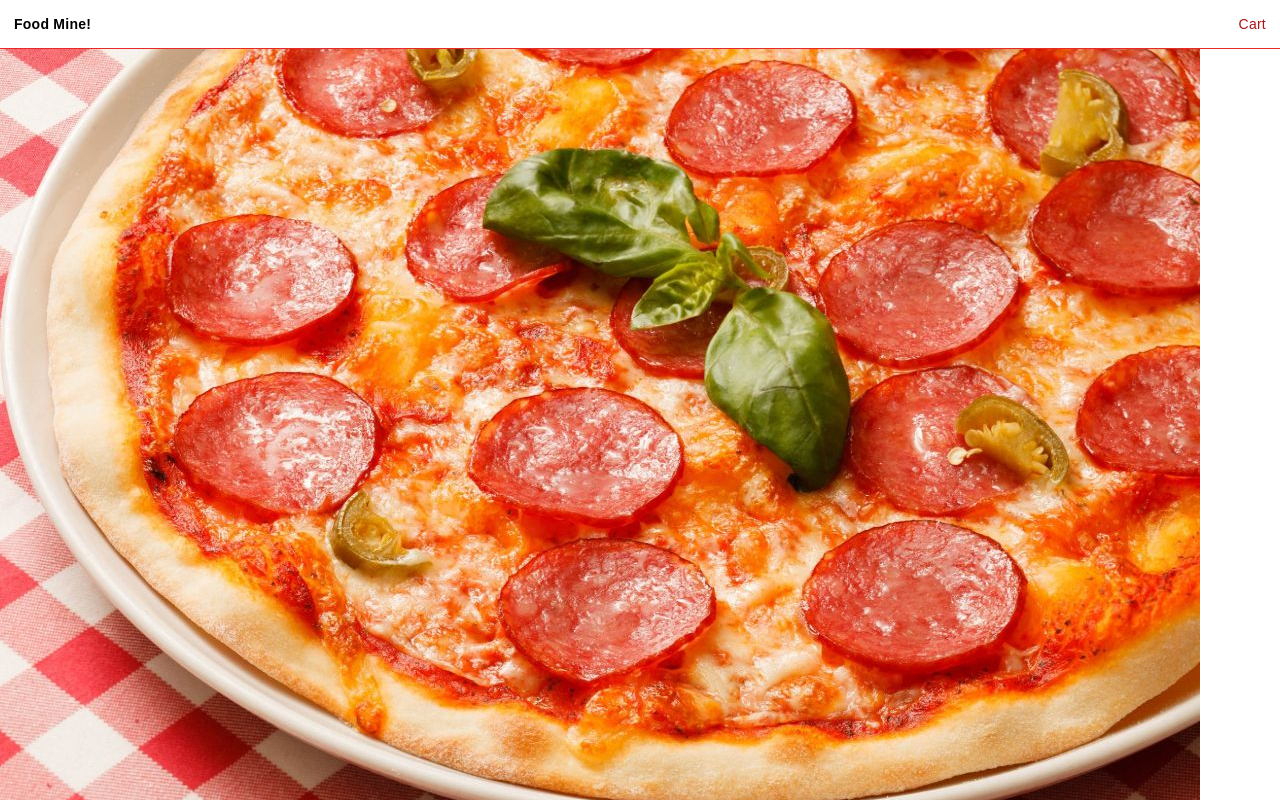
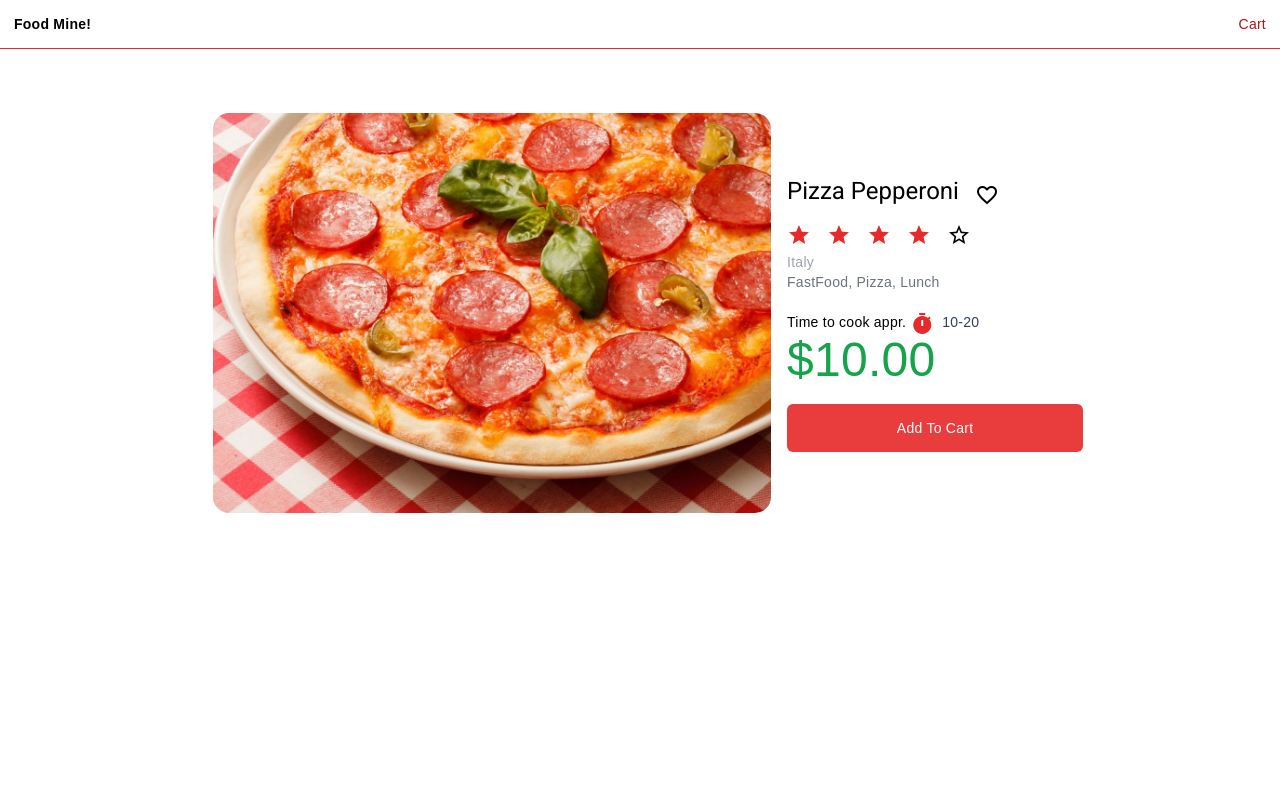
Before and after one commit to lapanikeugene/angular-food-shop, an Angular app: page /food/1 in a window 1280 px wide. Shown: the top 800 px of the page. Built offline with nearby package versions, Linux system fonts and the light colour scheme.

Commit message:
food page style

```diff
--- a/src/app/food-page/food-page.component.html
+++ b/src/app/food-page/food-page.component.html
@@ -1,10 +1,17 @@
-<section *ngIf="food">
-    <img [src]="food.imageUrl" [alt]="food.name">
-<article>
-    <h1>{{food.name}}</h1>
+<section *ngIf="food" class="flex flex-col md:flex-row justify-center items-center m-12 min-w-[25rem] ">
+    <img [src]="food.imageUrl" [alt]="food.name" class="rounded-2xl object-cover h-[25rem] m-4">
+<article class="w-full md:w-1/4">
+
+    <section class="flex gap-4 items-start justify-start">
+        <h1>{{food.name}}</h1>
+        <div class="mt-2">
+            <mat-icon class="{{food.favorite ? 'fill-red' : ''}}" *ngIf="food.favorite" >favorite</mat-icon>
+            <mat-icon *ngIf="!food.favorite">favorite_border</mat-icon>
+
+        </div>
+
+    </section>
     <section>
-        <mat-icon class="{{food.favorite ? 'fill-red' : ''}}" *ngIf="food.favorite" >favorite</mat-icon>
-        <mat-icon *ngIf="!food.favorite">favorite_border</mat-icon>
         <app-stars [stars]="+food.stars"> </app-stars>
 
     </section>
@@ -18,7 +25,7 @@
     </section>
 
     <section *ngIf="food.tags">
-        <div class="text-sm text-gray-400 hover:text-slate-800 hover:font-bold hover:transition-all hover:scale-110 cursor-default">
+        <div class="text-sm text-gray-500 hover:text-slate-800 hover:font-bold hover:transition-all hover:scale-110 cursor-default">
             <span class="capitalize" >
                 {{food.tags.join(", ")}}
 
@@ -26,7 +33,8 @@
         </div>
     </section>
 
-    <section>
+    <section class="flex flex-wrap w-full gap-1 mt-4 items-center">
+        <span>Time to cook appr.</span>
         <div class="fill-red flex justify-start gap-2 items-start mt-1">
             <mat-icon>timer</mat-icon>
             <span class="text-slate-700">{{food.cookTime}}</span>
@@ -34,8 +42,11 @@
     </section>
 
     <footer>
+        <div class="text-5xl text-green-600">
+            {{food.price|currency}}
+        </div>
         <div>
-            {{food.price|currency}}
+            <button class="capitalize w-full h-12 bg-[#e72929] text-white opacity-90 hover:opacity-100 rounded-md p-1 mt-5">Add to Cart</button>
         </div>
     </footer>
 
```
